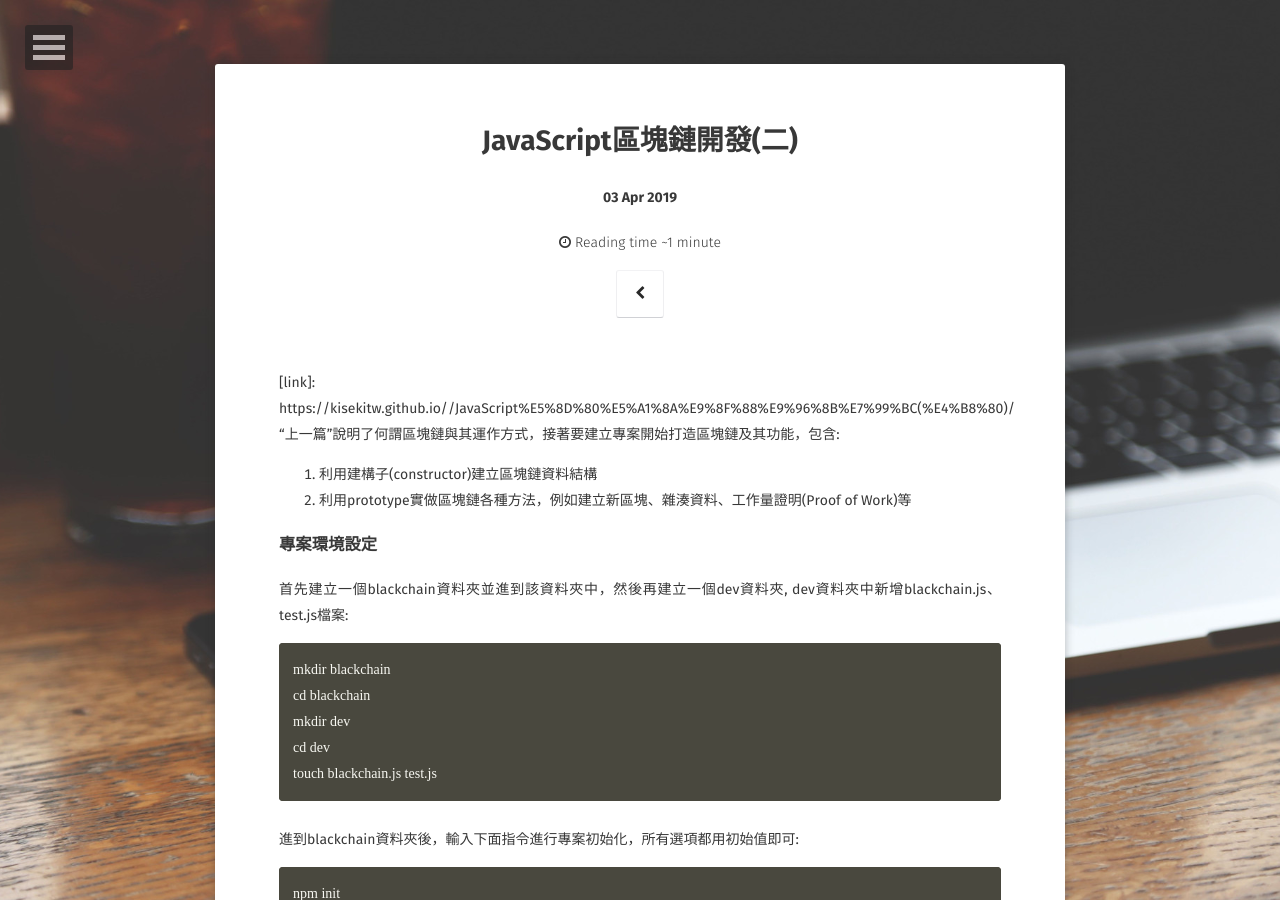
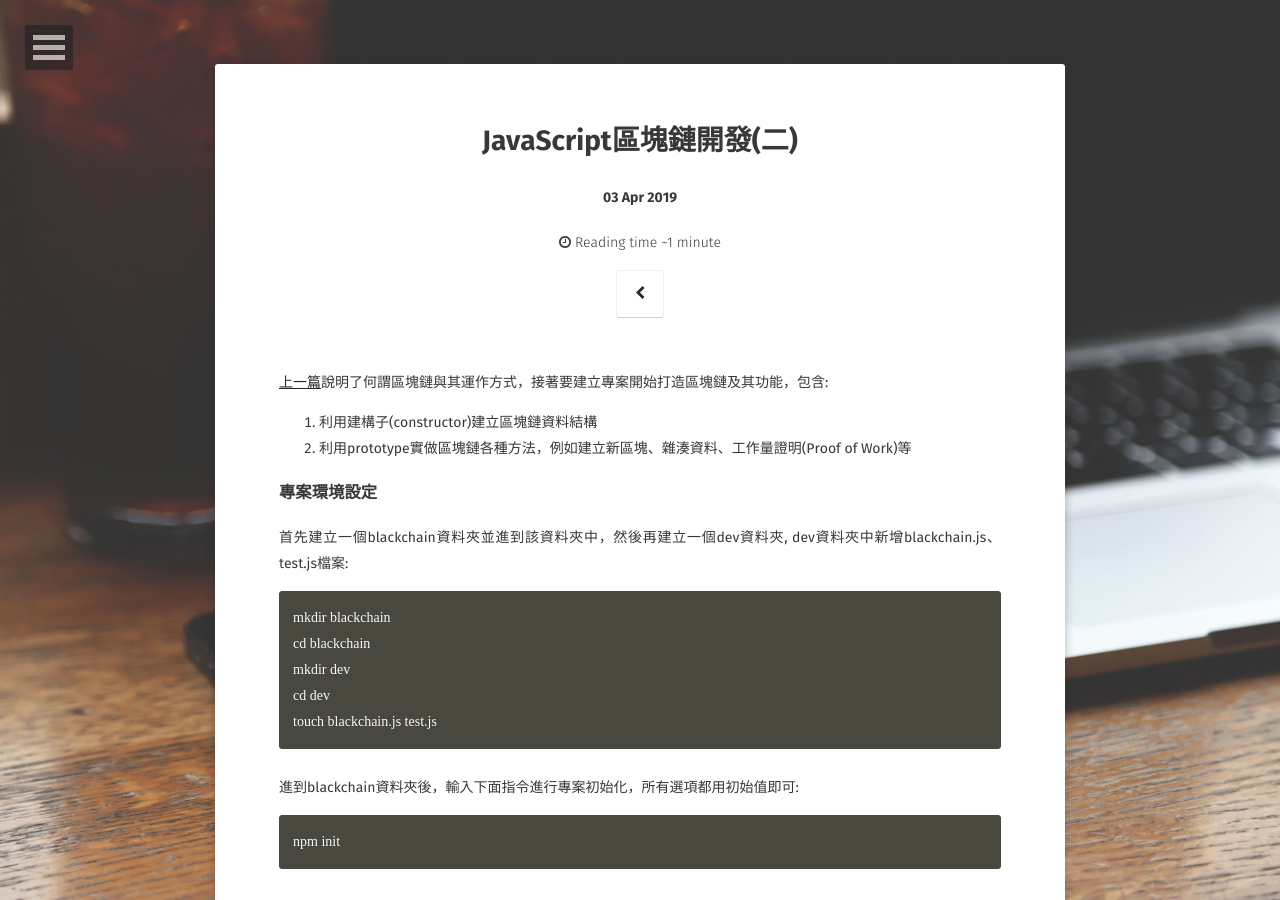
Before and after one commit to kisekitw/kisekitw.github.io, a Jekyll site: the page built from _posts/2020-04-03-JavaScript區塊鏈開發(二).md, in a window 1280 px wide and 900 px high. Built offline with Jekyll 4.4.1, drawn with Linux system fonts in a browser that asks for light colours; some web fonts are replaced; part of the change alters nothing that is shown.

Commit message:
blockchain v1.1

```diff
--- a/_posts/2020-04-03-JavaScript區塊鏈開發(二).md
+++ b/_posts/2020-04-03-JavaScript區塊鏈開發(二).md
@@ -9,7 +9,9 @@ tag:
 comments: false
 ---
 
-[link]: https://kisekitw.github.io//JavaScript%E5%8D%80%E5%A1%8A%E9%8F%88%E9%96%8B%E7%99%BC(%E4%B8%80)/ "上一篇"說明了何謂區塊鏈與其運作方式，接著要建立專案開始打造區塊鏈及其功能，包含:
+[link]: https://kisekitw.github.io//JavaScript%E5%8D%80%E5%A1%8A%E9%8F%88%E9%96%8B%E7%99%BC(%E4%B8%80)/ "上一篇"
+
+[上一篇][link]說明了何謂區塊鏈與其運作方式，接著要建立專案開始打造區塊鏈及其功能，包含:
 
 1. 利用建構子(constructor)建立區塊鏈資料結構
 2. 利用prototype實做區塊鏈各種方法，例如建立新區塊、雜湊資料、工作量證明(Proof of Work)等
```
